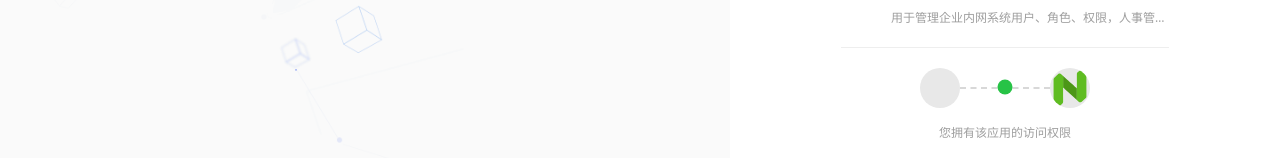
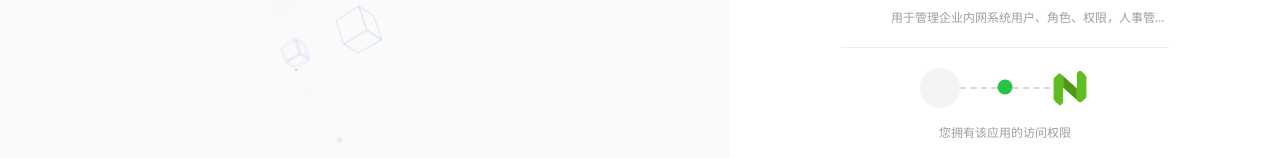
Before and after one commit to elton11220/micro-login, a Vue app: page / in a window 1280 px wide. Shown: the part 355-513 px from the top of the page. Built offline with nearby package versions, Linux system fonts and the light colour scheme; some icons are missing.

Commit message:
feat(View): 优化头像背景

```diff
--- a/src/views/HomeView.vue
+++ b/src/views/HomeView.vue
@@ -51,7 +51,7 @@
             </div>
             <div class="auth">
               <div class="avatars">
-                <NAvatar round :size="40" color="#e8e8e8" />
+                <NAvatar round :size="40" color="#f3f4f5" />
                 <div class="dash">
                   <div
                     class="indicator"
@@ -62,7 +62,7 @@
                     </NIcon>
                   </div>
                 </div>
-                <NAvatar round :size="40" color="#e8e8e8" :src="NaiveLogo" />
+                <NAvatar round :size="40" color="#fff" :src="NaiveLogo" />
               </div>
               <div class="desc select-none">您拥有该应用的访问权限</div>
             </div>
```
